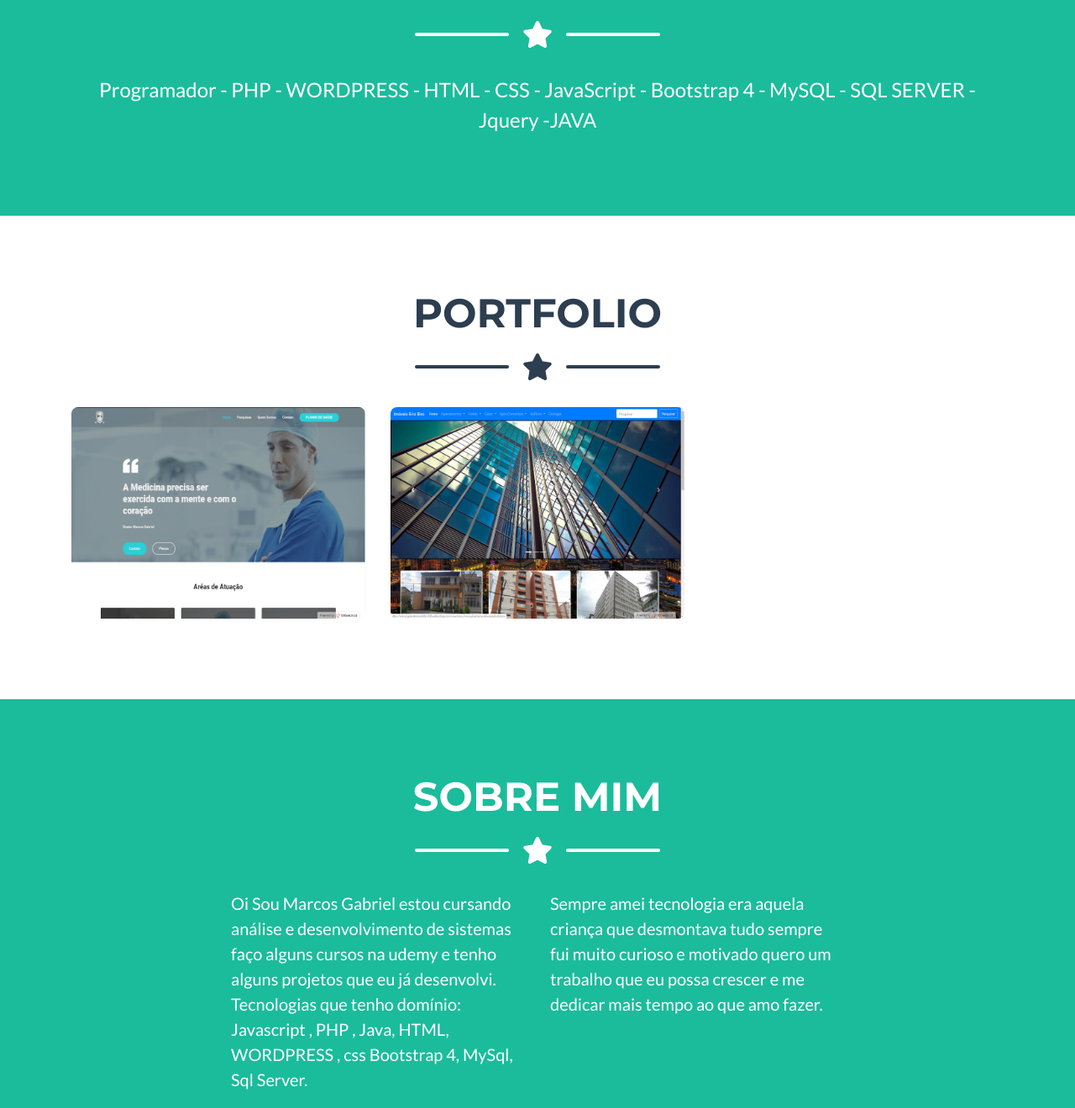
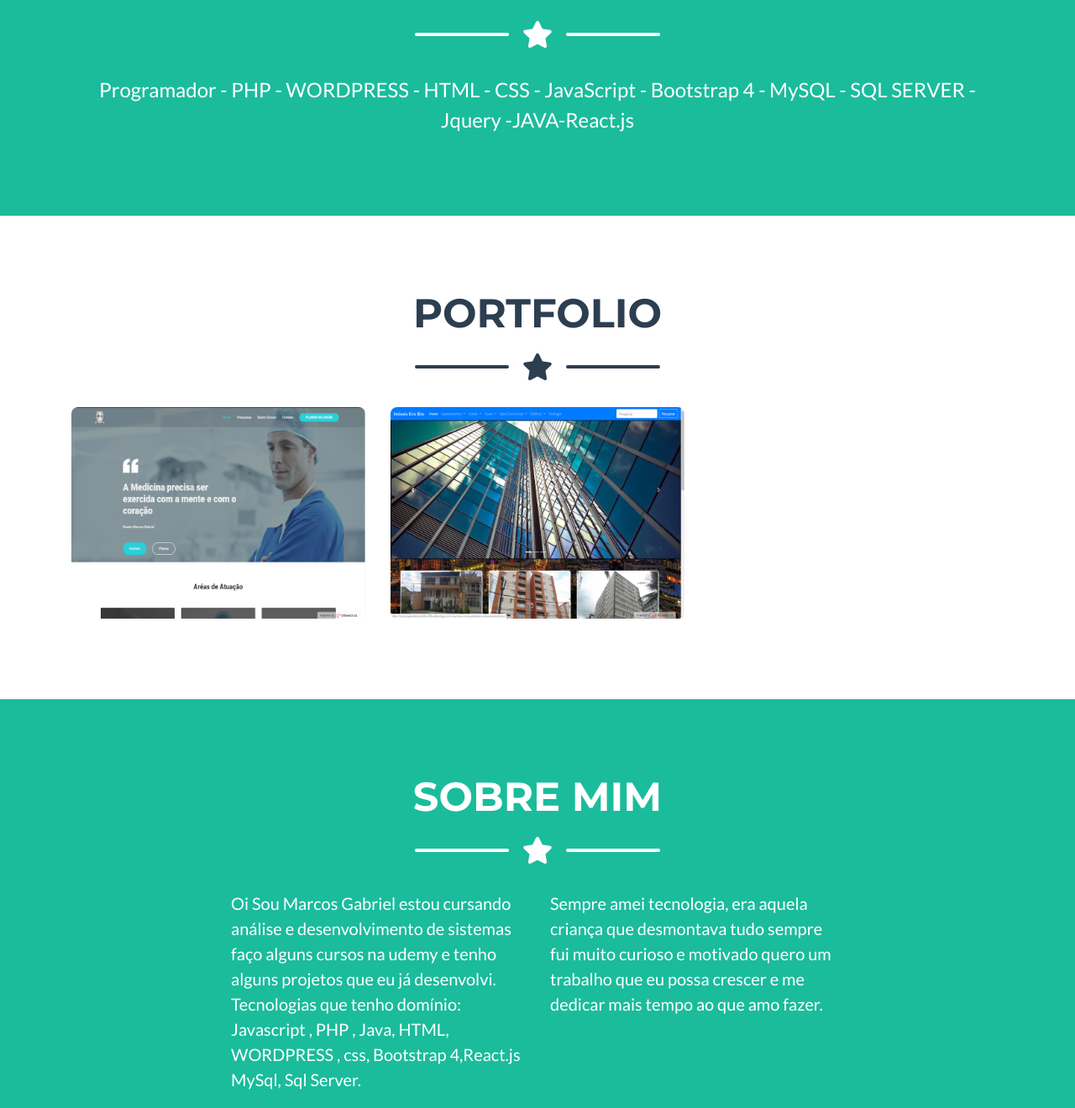
Before and after one commit to Gabrieldevelopermax/GabrielMirandaFlor, a website with bundled scripts: page index.html in a window 1280 px wide. Shown: the part 618-1938 px from the top of the page at 84% size. Built offline with nearby package versions, Linux system fonts and the light colour scheme.

Commit message:
alteração no conteudo

```diff
--- a/index.html
+++ b/index.html
@@ -76,7 +76,7 @@
       </div>
 
       <!-- Texto Pós Nome -->
-      <p class="masthead-subheading font-weight-light mb-0">Programador - PHP - WORDPRESS - HTML - CSS - JavaScript - Bootstrap 4 - MySQL - SQL SERVER - Jquery -JAVA</p>
+      <p class="masthead-subheading font-weight-light mb-0">Programador - PHP - WORDPRESS - HTML - CSS - JavaScript - Bootstrap 4 - MySQL - SQL SERVER - Jquery -JAVA-React.js</p>
     </div>
   </header>
 
@@ -145,10 +145,10 @@
       <!-- secao sobre Content -->
       <div class="row">
         <div class="col-lg-4 ml-auto">
-          <p class="lead">Oi Sou Marcos Gabriel estou cursando análise e desenvolvimento de sistemas faço alguns cursos na udemy e tenho alguns projetos que eu já desenvolvi. Tecnologias que tenho domínio: Javascript , PHP , Java, HTML, WORDPRESS , css Bootstrap 4, MySql, Sql Server.      </p>
+          <p class="lead">Oi Sou Marcos Gabriel estou cursando análise e desenvolvimento de sistemas faço alguns cursos na udemy e tenho alguns projetos que eu já desenvolvi. Tecnologias que tenho domínio: Javascript , PHP , Java, HTML, WORDPRESS , css, Bootstrap 4,React.js MySql, Sql Server.      </p>
         </div>
         <div class="col-lg-4 mr-auto">
-          <p class="lead">Sempre amei tecnologia era aquela criança que desmontava tudo sempre fui muito curioso e motivado quero um trabalho que eu possa crescer e me dedicar mais tempo ao que amo fazer.</p>
+          <p class="lead">Sempre amei tecnologia, era aquela criança que desmontava tudo sempre fui muito curioso e motivado quero um trabalho que eu possa crescer e me dedicar mais tempo ao que amo fazer.</p>
         </div>
       </div>
 
@@ -310,7 +310,7 @@
                 <!-- Portfolio Modal - Image -->
                 <img class="img-fluid rounded mb-5" src="img/portfolio/imoveis.png" alt="">
                 <!-- Portfolio Modal - Text -->
-                <p class="mb-5">Tela de login tela de cadastro e grid com produtos responsivos Tecnologias utilizadas : Bootstrap 4, CSS, HTML, google analitcs </p>
+                <p class="mb-5">Tela de login e cadastro e Grid com os produtos todas paginas feitas de modo responsivos Tecnologias utilizadas : Bootstrap 4, CSS, HTML, Google Analytics</p>
                 <button class="btn btn-primary" href="#" data-dismiss="modal">
                   <i class="fas fa-times fa-fw"></i>
                   Fechar
```
